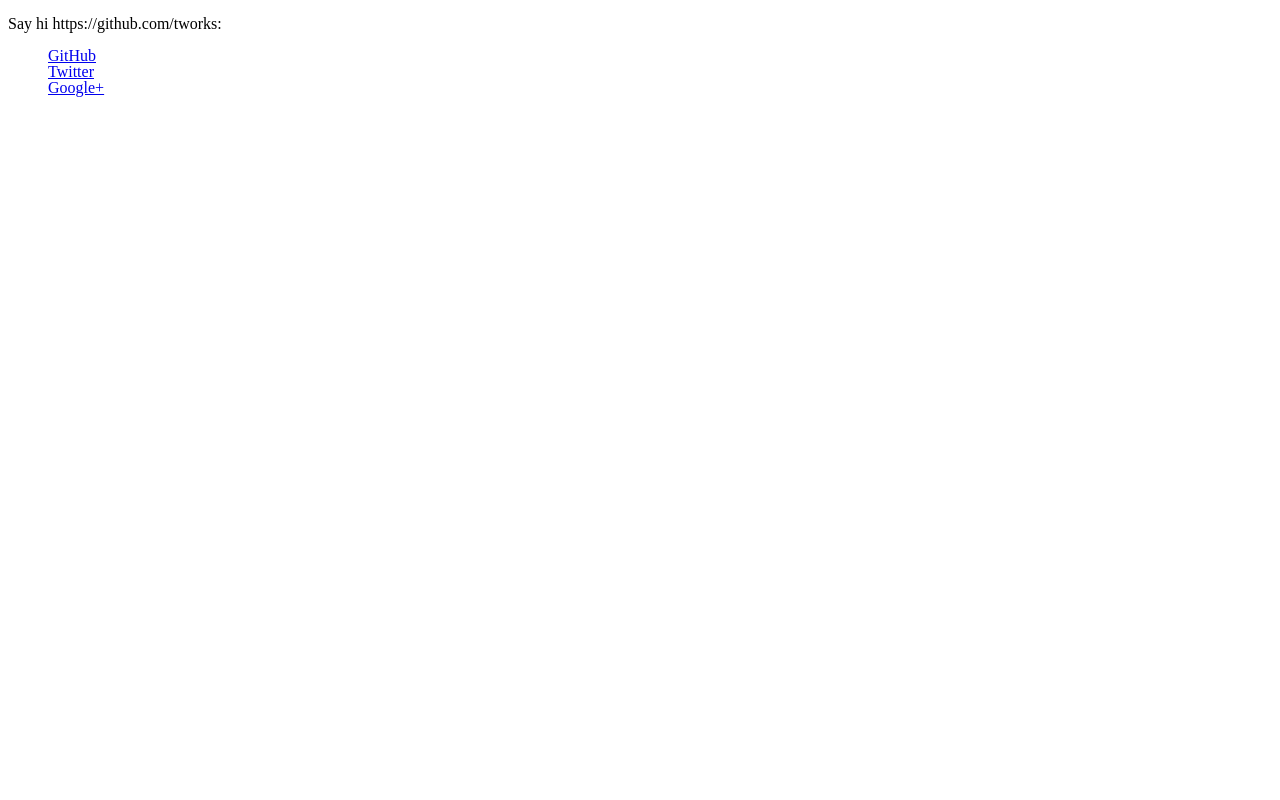
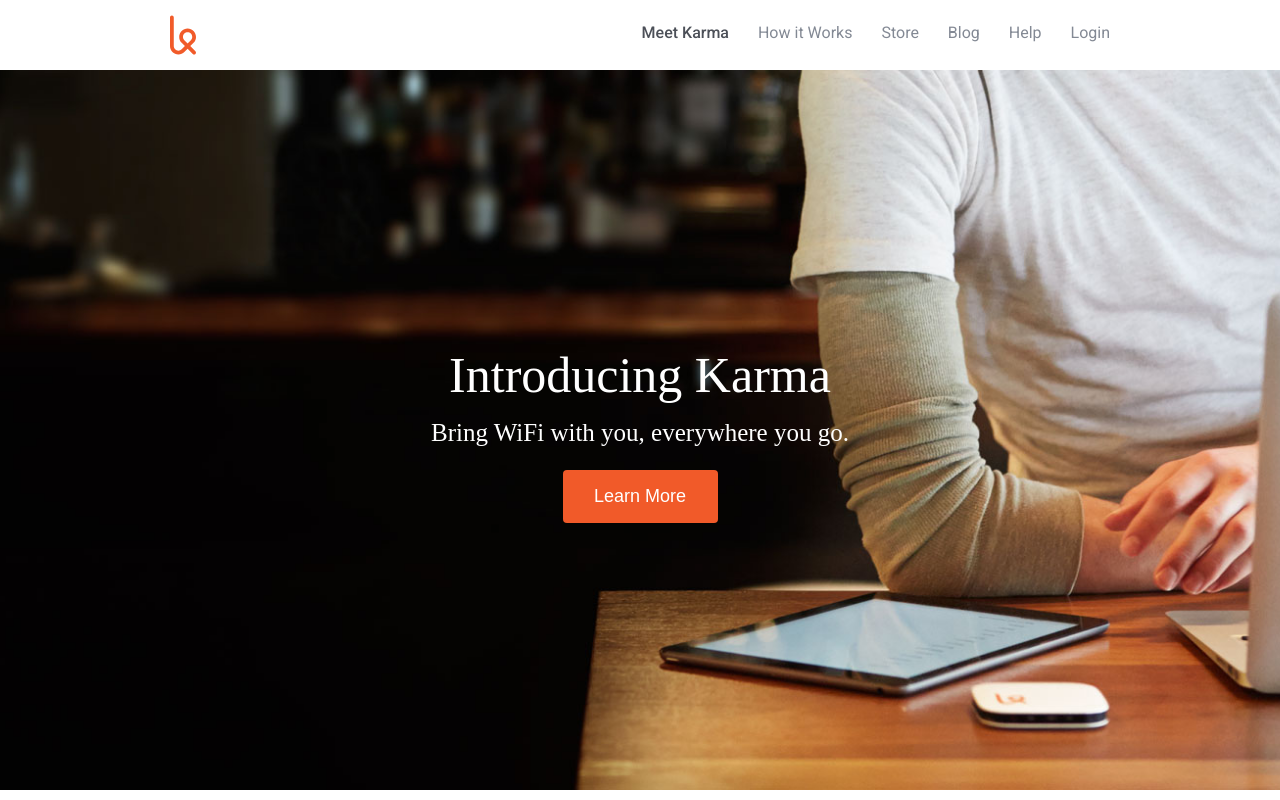
Before and after one commit to mmingzhang/fewd_landing_page_clone, a plain HTML site: page index.html in a window 1280 px wide. Drawn offline with Linux system fonts and the light colour scheme.

Commit message:
Initial commit

```diff
--- a/CSS/style.css
+++ b/CSS/style.css
@@ -1,12 +1,32 @@
-#container {
+
+/**
+ * Eric Meyer's Reset CSS v2.0 (http://meyerweb.com/eric/tools/css/reset/)
+ * http://cssreset.com
+ */
+html, body, div, span, applet, object, iframe,
+h1, h2, h3, h4, h5, h6, p, blockquote, pre,
+a, abbr, acronym, address, big, cite, code,
+del, dfn, em, img, ins, kbd, q, s, samp,
+small, strike, strong, sub, sup, tt, var,
+b, u, i, center,
+dl, dt, dd, ol, ul, li,
+fieldset, form, label, legend,
+table, caption, tbody, tfoot, thead, tr, th, td,
+article, aside, canvas, details, embed,
+figure, figcaption, footer, header, hgroup,
+menu, nav, output, ruby, section, summary,
+time, mark, audio, video {
     margin: 0;
     padding: 0;
     border: 0;
     font-size: 100%;
     font: inherit;
     vertical-align: baseline;
+    box-sizing: border-box;
 }
-footer {
+/* HTML5 display-role reset for older browsers */
+article, aside, details, figcaption, figure,
+footer, header, hgroup, menu, nav, section {
     display: block;
 }
 body {
@@ -15,15 +35,88 @@ body {
 ol, ul {
     list-style: none;
 }
-blockquote, q {
-	quotes: none;
+/* End of Reset */
+
+/* Start of Custom Styles */
+.content {
+    padding: 0 15px;
 }
-blockquote:before, blockquote:after,
-q:before, q:after {
-	content: '';
-	content: none;
+/* Navigation Section */
+.top-navigation {
+    background-color: #fff;
 }
-table {
-	border-collapse: collapse;
-	border-spacing: 0;
+.top-navigation > .content {
+    margin: 0 auto;
+    width: 970px;
+    height: 70px;
 }
+.top-navigation .logo {
+    height: 70px;
+}
+.top-navigation .links {
+    float: right;
+    font-family: 'Roboto', sans-serif;
+    color: #838994;
+    font-size: 16px;
+    margin-top: 25px;
+    -webkit-font-smoothing: antialiased;
+}
+.top-navigation .links li {
+    display: inline-block;
+    margin-left: 25px;
+}
+.top-navigation .links .active {
+    color: #4c5058;
+    font-weight: 500;
+}
+.top-navigation .links li:hover {
+    cursor: pointer;
+    color: #333333;
+}
+
+.introduction {
+    background-image: url("../images/first-background.jpg");
+    background-position: center;
+    background-repeat: no-repeat;
+    background-size: cover;
+    height: 45rem;
+    overflow: auto;
+}
+
+.introduction h1, .introduction h3 {
+    color: white;
+    text-align: center;
+    front-weight: 300;
+  }
+
+.introduction h1 {
+    margin-top: 17.5rem;
+    font-size: 3.125rem;
+  }
+.introduction h3 {
+    margin-top: 1.25rem;
+    font-size: 1.563rem;
+}
+
+.introduction .big-button {
+    color: white;
+    text-align: center;
+    margin-top: 1.563rem;
+}
+
+button {
+    width: 9.688rem;
+    background-color: #f15a29;
+    border-color: #f15a29;
+    border-style: none;
+    text-shadow: none;
+    border-radius: 4px;
+    font-size: 1.125rem;
+    color: white;
+    padding: 1rem 1.5rem;
+}
+button:hover {
+    background-color: #d9400e;
+    border-color: #cf3d0e;
+    cursor: pointer;
+}
--- a/index.html
+++ b/index.html
@@ -1,39 +1,33 @@
 <!DOCTYPE html>
-<html>
-    <head class="masthead">
+<html lang="en">
+    <head>
         <meta charset="UTF-8">
-        <title>Karma Start Landing Page</title>
-        <link rel="stylesheet" type="text/css" href="CSS/style.css">
-
+        <title>Karma</title>
+        <link rel="stylesheet" type="text/css" href="css/style.css">
+        <link href='http://fonts.googleapis.com/css?family=Roboto:400,500,300' rel='stylesheet' type='text/css'>
     </head>
     <body>
-
-        <div id = "container">
-
-           <div id = "sub1">
-
-           </div>
-
-           <div id = "sub2">
-
-           </div>
-
-           <div id = "sub3">
-
-           </div>
-
-            <div id = "sub4">
-
-           </div>
-
-        </div>
-      <footer class="content-footer">
-          <p>Say hi https://github.com/tworks:</p>
-          <ul class="social">
-              <li><a href="https://github.com/">GitHub</a></li>
-              <li><a href="https://twitter.com">Twitter</a></li>
-              <li><a href="http://www.w3schools.com/">Google+</a></li>
-          </ul>
-        </footer>
+        <nav class="top-navigation">
+            <div class="content">
+                <ul class="links">
+                    <li class="active">Meet Karma</li>
+                    <li>How it Works</li>
+                    <li>Store</li>
+                    <li>Blog</li>
+                    <li>Help</li>
+                    <li>Login</li>
+                </ul>
+                <img class="logo" src="images/karma-logo.svg" alt="Logo Image" width="26px">
+            </div>
+        </nav>
+        <section class="introduction">
+            <div class="content">
+                <h1>Introducing Karma</h1>
+                <h3>Bring WiFi with you, everywhere you go.</h3>
+                <div class="big-button">
+                   <button>Learn More</button>
+                </div>
+              </div>
+        </section>
     </body>
 </html>
```
Also changed, not shown: images/first-background.jpg (added), images/karma-logo.svg (added). Lines whose indentation alone changed are shown as unchanged.
